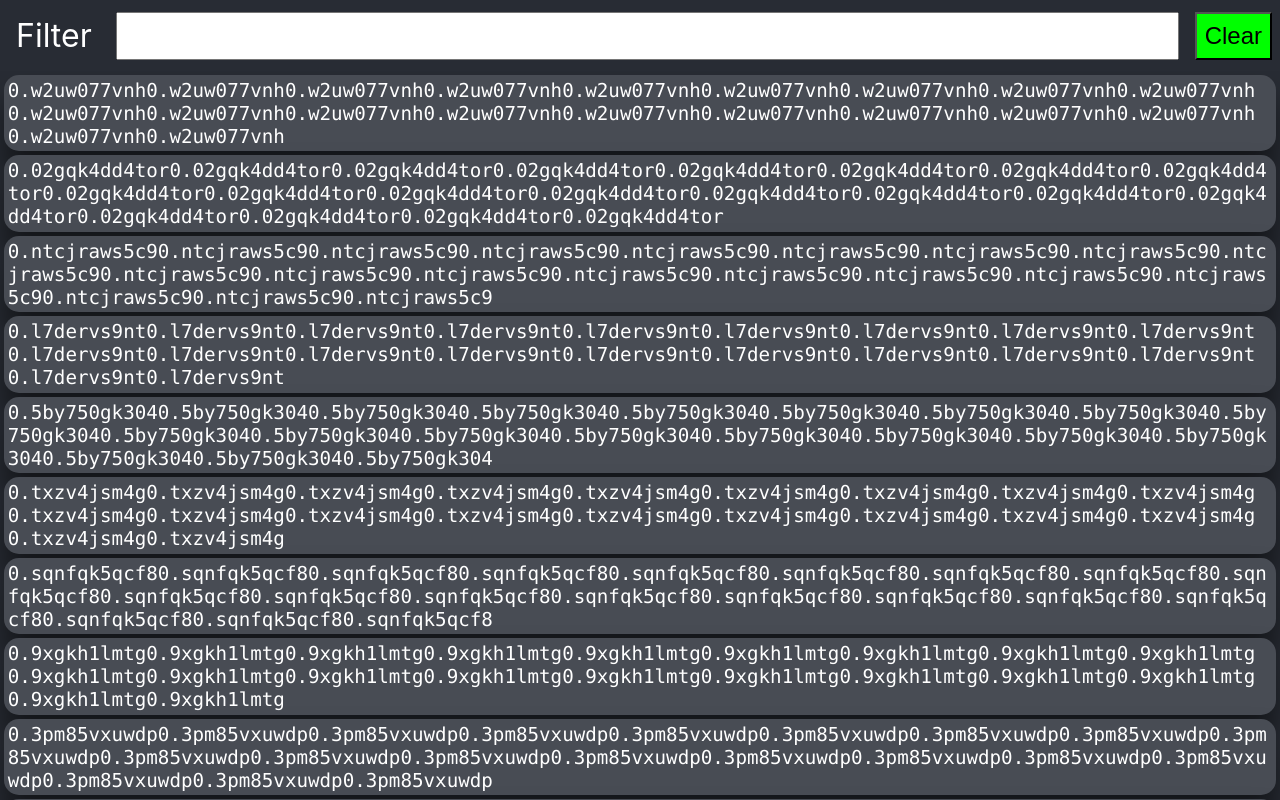
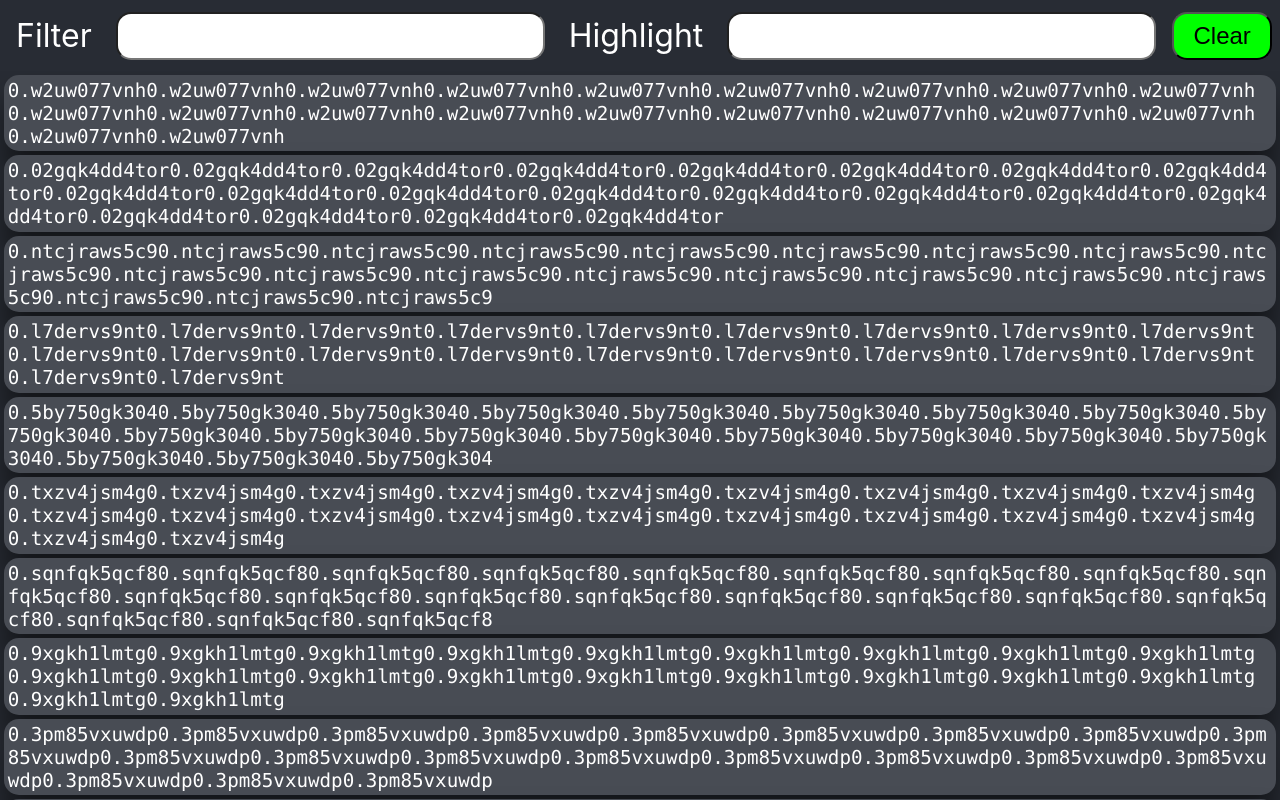
Before and after one commit to quantumsnowball/link-finder, a React (Create React App) app: page / in a window 1280 px wide. Built offline with nearby package versions, Linux system fonts and the light colour scheme.

Commit message:
feature: highlight extra keywords on filter results

```diff
--- a/src/components/App.tsx
+++ b/src/components/App.tsx
@@ -11,6 +11,7 @@ function App() {
   const list = useArray([...Array(50).keys()].map(_ => Math.random().toString(36).repeat(20)))
   const [filtered, setFiltered] = useState(list.value)
   const [keyword, setKeyword] = useState('')
+  const [highlight, setHighlight] = useState('')
 
   useEffect(() => {
     //@ts-ignore
@@ -25,13 +26,13 @@ function App() {
 
   return (
     <div className="app">
-      <SearchBar setKeyword={setKeyword} setList={list.setValue} />
+      <SearchBar setKeyword={setKeyword} setHighlight={setHighlight} setList={list.setValue} />
       <div className="table">
         {filtered
           .filter(str => str.match(keyword))
           .reverse()
           .map((url: string, i: number) =>
-            <Link key={i} keyword={keyword} url={url} />)}
+            <Link key={i} keyword={keyword} highlight={highlight} url={url} />)}
       </div>
     </div >
   );
--- a/src/components/Link.tsx
+++ b/src/components/Link.tsx
@@ -4,13 +4,14 @@ import '../styles/Link.css'
 interface Props {
   url: string
   keyword: string
+  highlight: string
 }
 
-function Link({ url, keyword }: Props) {
+function Link({ url, keyword, highlight }: Props) {
   return (
     <p>
       <Highlighter
-        searchWords={[keyword]}
+        searchWords={[keyword, highlight]}
         textToHighlight={url}
       />
     </p>
--- a/src/components/SearchBar.tsx
+++ b/src/components/SearchBar.tsx
@@ -1,11 +1,13 @@
 import '../styles/SearchBar.css'
 
 //@ts-ignore
-function SearchBar({ setKeyword, setList }) {
+function SearchBar({ setKeyword, setHighlight, setList }) {
   return (
     <div className="searchbar">
       <header>Filter</header>
       <input type="text" onChange={e => setKeyword(e.target.value)}></input>
+      <header>Highlight</header>
+      <input type="text" onChange={e => setHighlight(e.target.value)}></input>
       <button onClick={() => setList([])}>Clear</button>
     </div>
   )
--- a/src/styles/Link.css
+++ b/src/styles/Link.css
@@ -1,4 +1,4 @@
-p {
+.table p {
   margin: 0.2em;
   padding: 0.2em;
   font-size: 1.2em;
@@ -9,7 +9,7 @@ p {
   box-shadow: 0 24px 31px rgba(1,1,0,0.5);
 }
 
-p mark {
+.table p mark {
   color: yellow;
   background-color: black;
 }
--- a/src/styles/SearchBar.css
+++ b/src/styles/SearchBar.css
@@ -16,12 +16,14 @@
 .searchbar input {
   flex-grow: 1;
   font-size: 1.5rem;
-  padding: 0.5rem;
+  padding: 0.5rem 1.2rem;
   margin: 0.5rem;
+  border-radius: 15px;
 }
 .searchbar button {
   font-size: 1.5rem;
-  padding: 0.5rem;
+  padding: 0.5rem 1.2rem;
   margin: 0.5rem;
   background-color: lime;
+  border-radius: 15px;
 }
```
